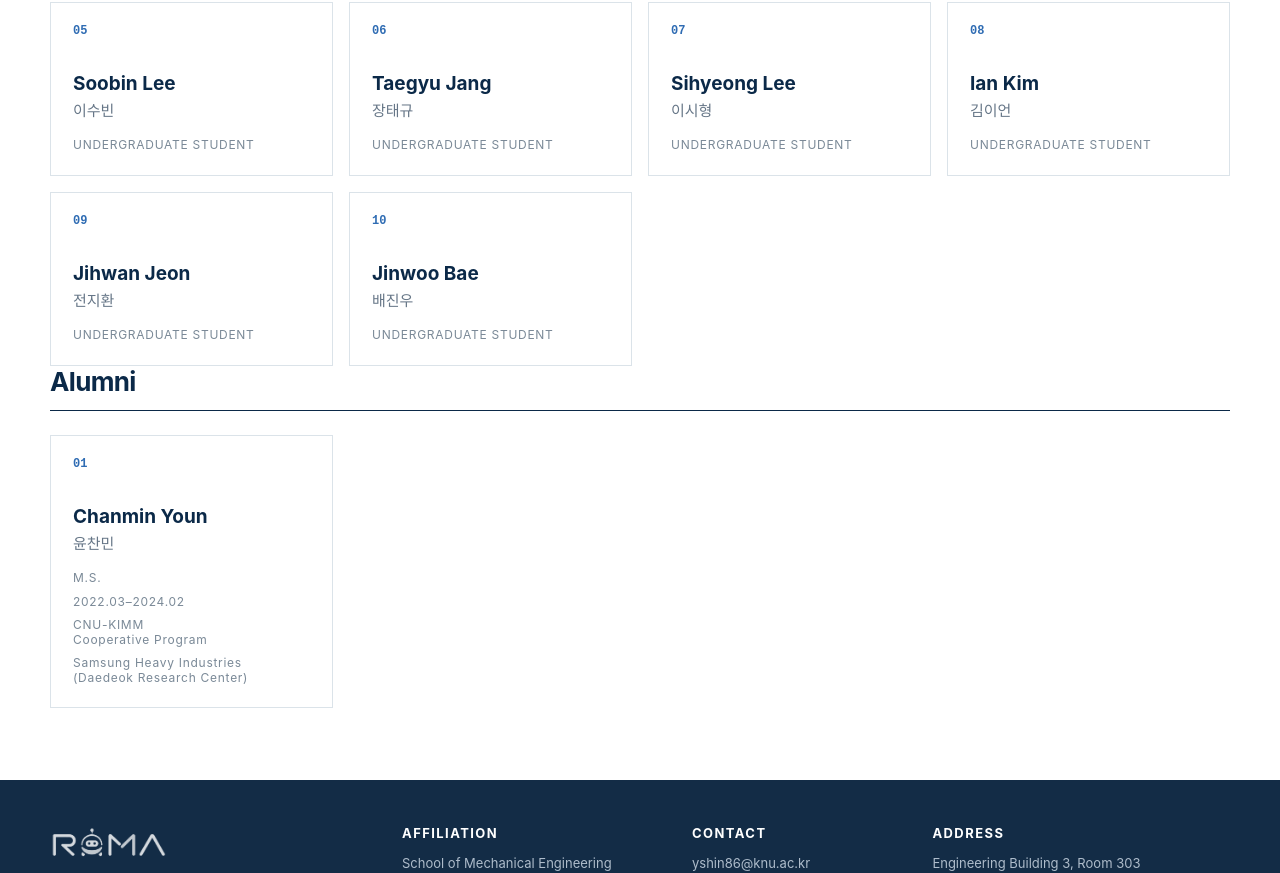
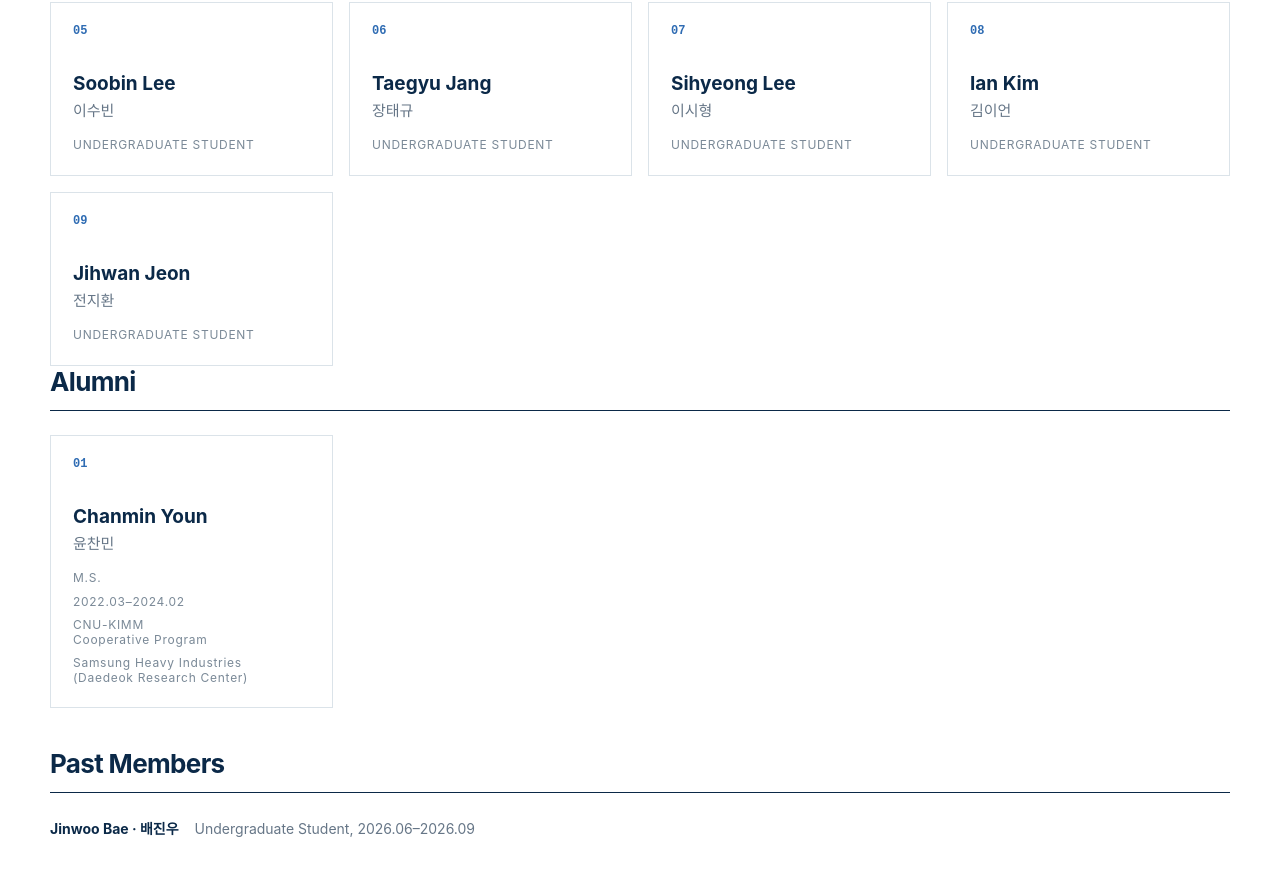
Before and after one commit to RoMA-Robotics-Lab/RoMA-Robotics-Lab.github.io, a Next.js app: page /people in a window 1280 px wide. Shown: the part 1259-2132 px from the top of the page. Built offline with nearby package versions, Linux system fonts and the light colour scheme.

Commit message:
Move Jinwoo Bae to unboxed Past Members list

```diff
--- a/app/people/page.tsx
+++ b/app/people/page.tsx
@@ -74,6 +74,12 @@ export default function PeoplePage() {
               <p className="member-affiliation">Samsung Heavy Industries<br />(Daedeok Research Center)</p>
             </article>
           </div>
+          <div className="member-section-heading past-members-heading">
+            <h2 className="subsection-title">Past Members</h2>
+          </div>
+          <ul className="past-members-list">
+            <li><strong>Jinwoo Bae · 배진우</strong><span>Undergraduate Student, 2026.06–2026.09</span></li>
+          </ul>
         </div>
       </section>
     </>
--- a/app/site-data.ts
+++ b/app/site-data.ts
@@ -516,7 +516,6 @@ export const members = [
   { name: "Sihyeong Lee", korean: "이시형", role: "Undergraduate Student" },
   { name: "Ian Kim", korean: "김이언", role: "Undergraduate Student" },
   { name: "Jihwan Jeon", korean: "전지환", role: "Undergraduate Student" },
-  { name: "Jinwoo Bae", korean: "배진우", role: "Undergraduate Student" },
 ];
 
 export const newsItems = [
--- a/app/site.css
+++ b/app/site.css
@@ -218,6 +218,11 @@ h1, h2, h3, p { margin-top: 0; }
 .member-section-heading { margin-bottom: 24px; padding-bottom: 13px; display: flex; align-items: center; justify-content: space-between; gap: 20px; border-bottom: 1px solid var(--navy); }
 .member-section-heading .subsection-title { margin-bottom: 0; padding-bottom: 0; border-bottom: 0; }
 .member-grid { display: grid; grid-template-columns: repeat(4, 1fr); gap: 16px; }
+.past-members-heading { margin-top: 40px; }
+.past-members-list { list-style: none; padding: 0; margin: 0; }
+.past-members-list li { display: flex; flex-wrap: wrap; gap: 6px 16px; font-size: 14px; line-height: 1.7; }
+.past-members-list strong { color: var(--navy); }
+.past-members-list span { color: var(--muted); }
 .member-card .member-role-note { white-space: nowrap; }
 .member-card p.member-affiliation { margin-top: 8px; margin-bottom: 0; color: #7a8997; font-size: 12px; letter-spacing: .06em; }
 .member-card { padding: 22px; border: 1px solid var(--line); }.member-card > div { margin-bottom: 35px; color: var(--blue); font: 750 12px/1 monospace; }.member-card h3 { margin-bottom: 4px; color: var(--navy); font-size: 19px; }.member-card p { margin-bottom: 13px; color: var(--muted); font-size: 15px; }.member-card span { color: #7a8997; font-size: 12px; text-transform: uppercase; letter-spacing: .06em; }
```
